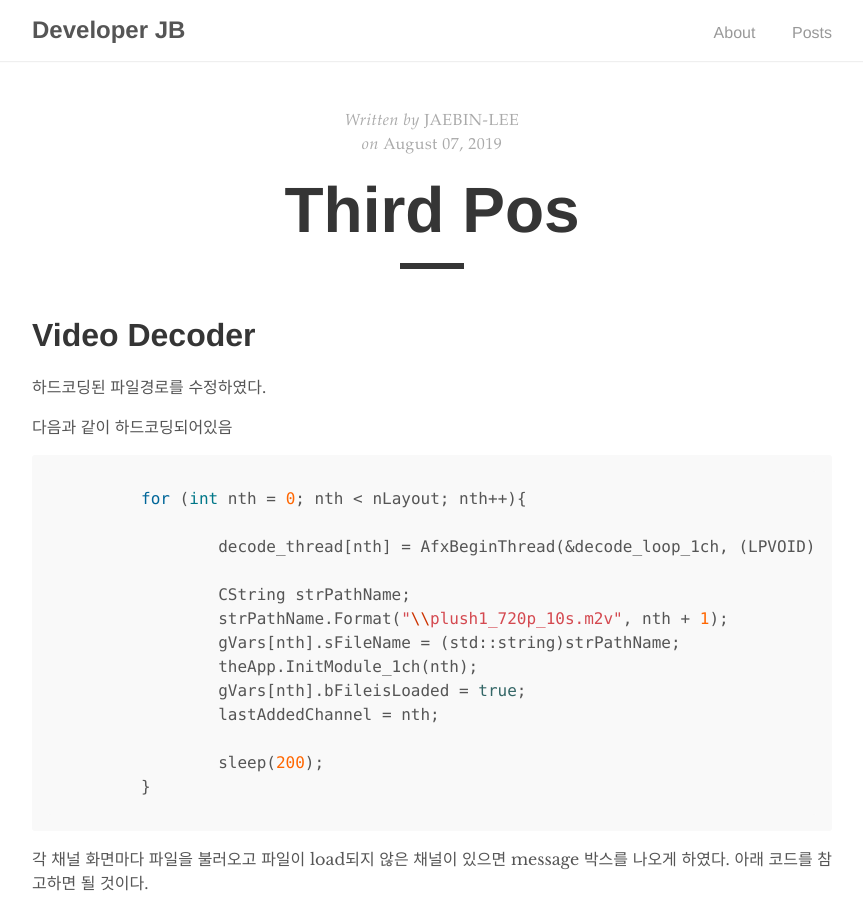
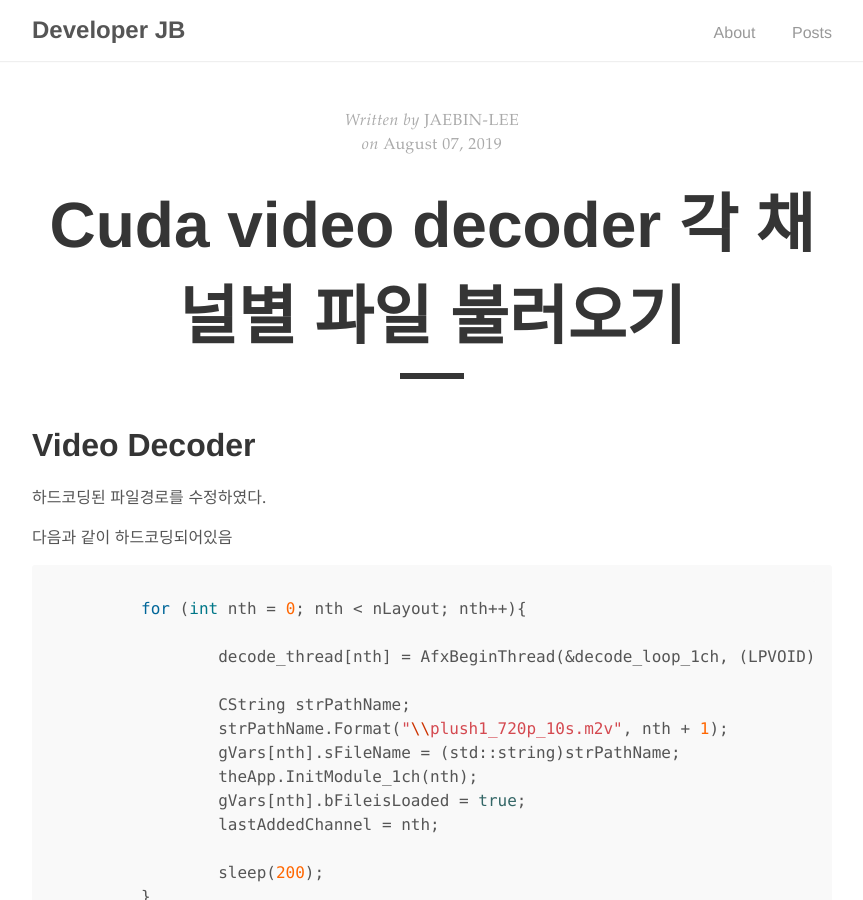
Before and after one commit to Withbini/MFCstudy, a Jekyll site: the page built from _posts/2019-08-07-third-pos.md, in a window 1280 px wide and 900 px high. Shown: the whole window, without its empty margins (208-1071 px from the left). Built offline with Jekyll 4.4.1, drawn with Linux system fonts in a browser that asks for light colours; our own code applies the rules of GitHub Pages for plain Markdown files.

Commit message:
Update 2019-08-07-third-pos.md

```diff
--- a/_posts/2019-08-07-third-pos.md
+++ b/_posts/2019-08-07-third-pos.md
@@ -1,3 +1,7 @@
+---
+title: "Cuda video decoder 각 채널별 파일 불러오기"
+date: 2019-08-07
+---
 Video Decoder
 =========================
 하드코딩된 파일경로를 수정하였다.
```
